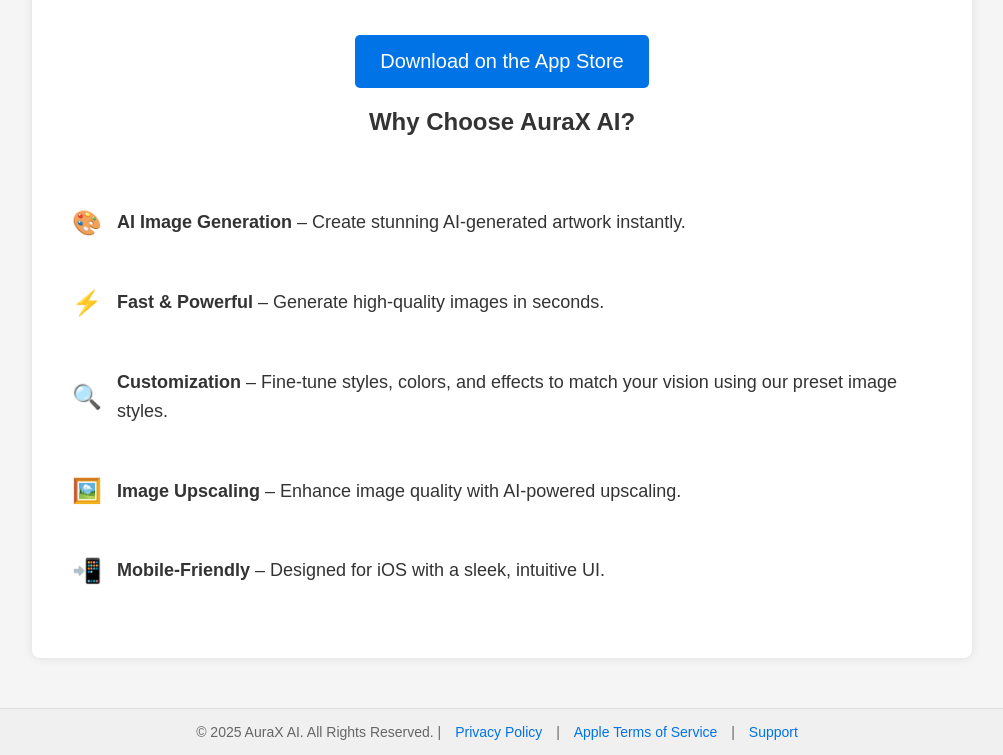
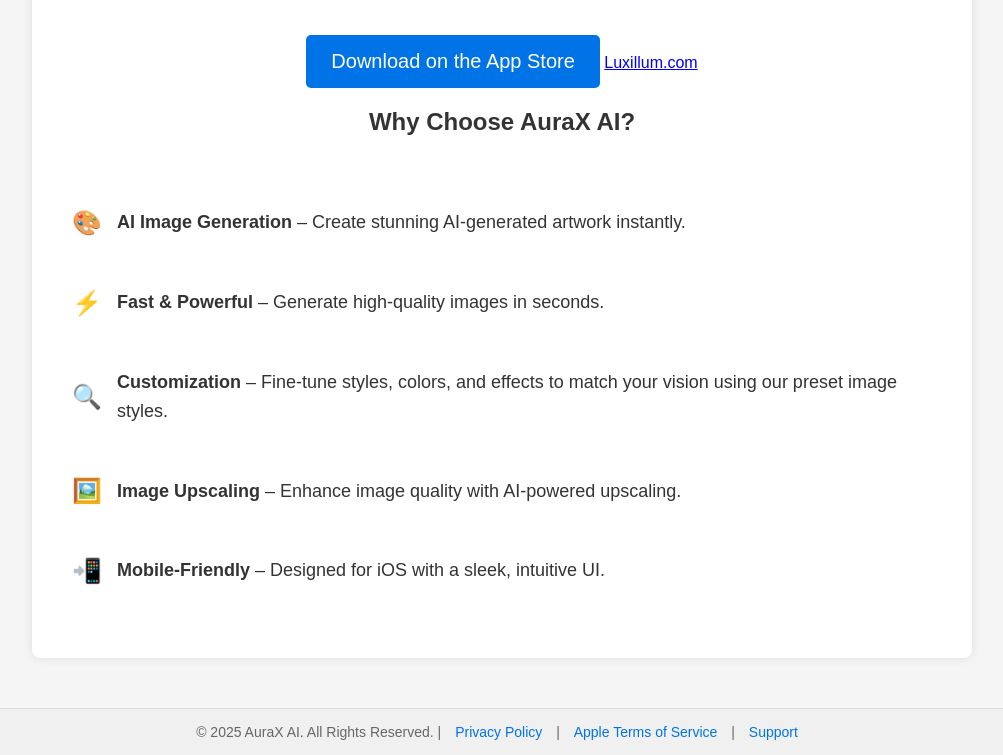
Before and after one commit to luxillum/AuraXai-about, a plain HTML site: page index.html in a window 1280 px wide. Shown: the part 182-937 px from the top of the page, without its empty margins (138-1141 px from the left). Drawn offline with Linux system fonts and the light colour scheme.

Commit message:
Update index.html

```diff
--- a/index.html
+++ b/index.html
@@ -79,6 +79,7 @@
         <h1>AuraX AI for iOS</h1>
         <p>The future of AI-powered image generation.</p>
         <a href="https://apps.apple.com/us/app/ai-image-generator-aurax-ai/id6742356613" class="cta-button">Download on the App Store</a>
+        <a href="Luxillum.com" target="_blank">Luxillum.com</a>
 
         <h2>Why Choose AuraX AI?</h2>
         <div class="features">
```
